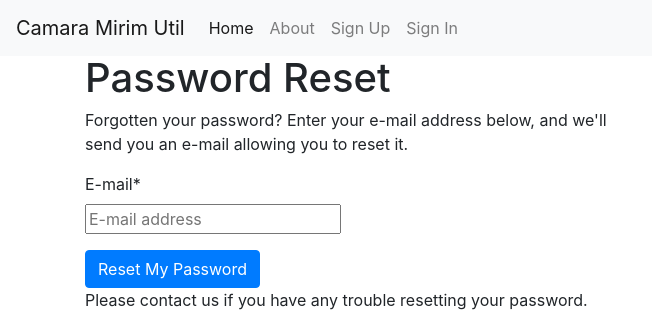
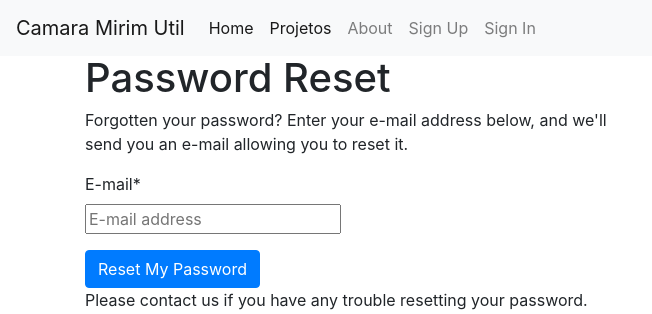
Before and after one commit to danieldourado/plenarinho-util, a Django app: page /accounts/password/reset/ in a window 1280 px wide. Shown: the top 314 px of the page, without its empty margins (0-652 px from the left). Run offline with Django 3.2, Linux system fonts and the light colour scheme; some libraries are stand-ins or nearby versions.

Commit message:
Added projetos menu

```diff
--- a/camara_mirim_util/templates/base.html
+++ b/camara_mirim_util/templates/base.html
@@ -39,6 +39,9 @@
           <ul class="navbar-nav mr-auto">
             <li class="nav-item active">
               <a class="nav-link" href="{% url 'home' %}">Home <span class="sr-only">(current)</span></a>
+            </li>
+            <li class="nav-item active">
+              <a class="nav-link" href="{% url 'projetos:list' %}">Projetos <span class="sr-only">(current)</span></a>
             </li>
             <li class="nav-item">
               <a class="nav-link" href="{% url 'about' %}">About</a>
```
